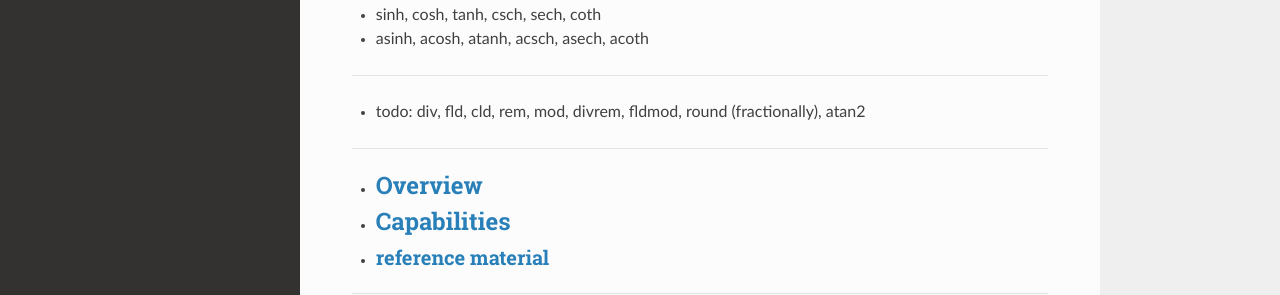
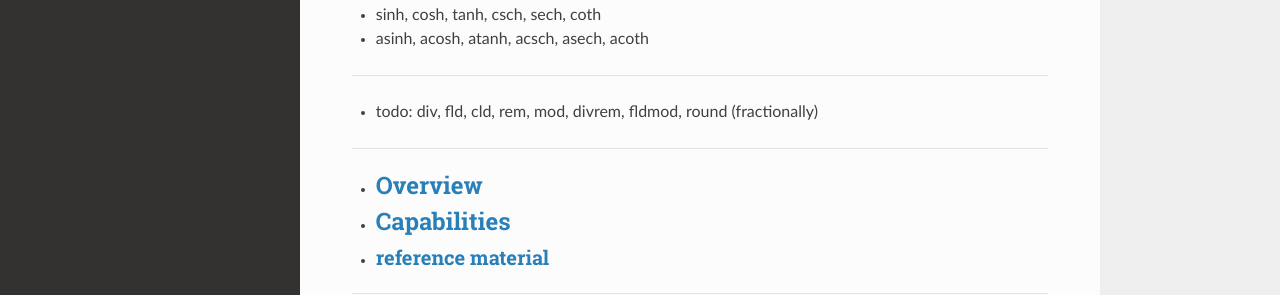
Before and after one commit to JuliaMath/DoubleFloats.jl, an MkDocs documentation site: the page built from docs/src/index.md, in a window 1280 px wide and 939 px high. Shown: the part 576-871 px from the top of the window. Built offline with MkDocs 1.6.1, drawn with Linux system fonts in a browser that asks for light colours; nearby versions of some CDN libraries; old or Windows-style settings are respelled for this version of MkDocs.

Commit message:
Update index.md

```diff
--- a/docs/src/index.md
+++ b/docs/src/index.md
@@ -24,7 +24,7 @@ Many arithmetic operations and elementary functions are available with each type
 - asinh, acosh, atanh, acsch, asech, acoth
 
 ----
-- todo: div, fld, cld, rem, mod, divrem, fldmod, round (fractionally), atan2
+- todo: div, fld, cld, rem, mod, divrem, fldmod, round (fractionally)
 
 
 
```
